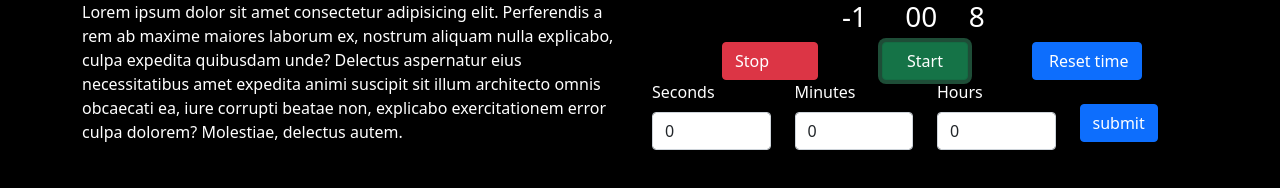
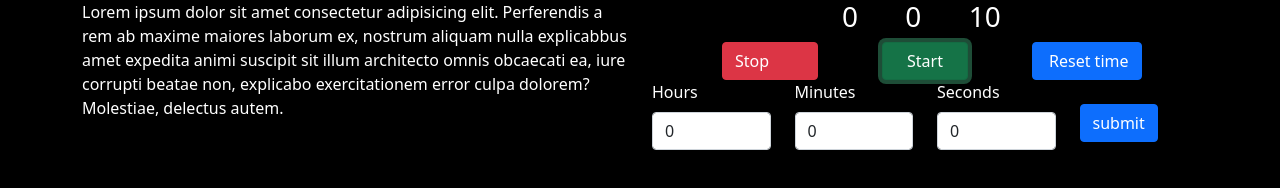
Before and after one commit to cloudec11/jamhacks23, a plain HTML site: page time/index.html in a window 1280 px wide. Both pictures are taken after a click on the button "Start". Drawn offline with nearby package versions, Linux system fonts and the light colour scheme.

Commit message:
udpaetgeas

```diff
--- a/time/index.html
+++ b/time/index.html
@@ -32,8 +32,7 @@
             <p class="text-white">
               Lorem ipsum dolor sit amet consectetur adipisicing elit.
               Perferendis a rem ab maxime maiores laborum ex, nostrum aliquam
-              nulla explicabo, culpa expedita quibusdam unde? Delectus
-              aspernatur eius necessitatibus amet expedita animi suscipit sit
+              nulla explicabbus amet expedita animi suscipit sit
               illum architecto omnis obcaecati ea, iure corrupti beatae non,
               explicabo exercitationem error culpa dolorem? Molestiae, delectus
               autem.
@@ -77,12 +76,12 @@
             <!-- end bot row -->
             <div class="row">
               <div class="col">
-                <label for="sec-in" class="form-label text-white"
-                  >Seconds</label
+                <label for="hr-in" class="form-label text-white"
+                  >Hours</label
                 >
                 <input
-                  type="number"
-                  id="sec-in"
+                  type="number" min="0"
+                  id="hr-in"
                   class="form-control"
                   placeholder="0"
                   value="0"
@@ -93,7 +92,7 @@
                   >Minutes</label
                 >
                 <input
-                  type="number"
+                  type="number" min="0"
                   id="min-in"
                   class="form-control"
                   placeholder="0"
@@ -101,10 +100,10 @@
                 />
               </div>
               <div class="col">
-                <label for="hr-in" class="form-label text-white">Hours</label>
+                <label for="sec-in" class="form-label text-white">Seconds</label>
                 <input
-                  type="number"
-                  id="hr-in"
+                  type="number" min="0"
+                  id="sec-in"
                   class="form-control"
                   placeholder="0"
                   value="0"
--- a/time/timer.js
+++ b/time/timer.js
@@ -9,58 +9,38 @@ document.getElementById("stop").addEventListener("click", stopTime); //stop butt
 document.getElementById("start").addEventListener("click", startTime); //stop button
 document.getElementById("reset").addEventListener("click", resetTime); //reset
 document.getElementById("sub-time").addEventListener("click", setTime); //setting the time
+let totalSeconds = 0;
 
+//Convert to total seconds
 
-let curr = [
-    ts.innerText,
-    tm.innerText,
-    th.innerText
-];
-let original  = [
-    parseInt(ts.innerText),
-    tm.innerText,
-    th.innerText
-];
+let original = ["w", "r", "s"];
+
 var intervalID;
-
-let started = false;
-
-
+original[0] = ts.innerHTML;
+original[1] = tm.innerHTML;
+original[2] = th.innerHTML;
 function stopTime(){
     //stop time
     clearInterval(intervalID);
-    started = false;
 }
 
 function startTime(){
     //start time
-    if(!started){
 
-        if(parseInt(ts.innerHTML)>0){
+    intervalID = setInterval(function(){
+        totalSeconds = parseInt(ts.innerText) + (parseInt(tm.innerText) * 60) + (parseInt(th.innerText) * 3600);
+        updateTime();
+    }, 1000);
 
-            ts.innerHTML = curr[0]--;
-        }
 
-        intervalID = setInterval(function(){
-            ts.innerHTML = curr[0]--;
-            if(parseInt(ts.innerText)==0){
-                //decrement min on next
-                tm.innerHTML = curr[1]--;
-            }
-            if(parseInt(tm.innerText)==0){
-                //decrement hr
-                th.innerHTML = curr[2]--;
-            }
 
-        }, 1000);
-        started = true;
-    }
 }
 
 function resetTime(){
     ts.innerHTML = original[0];
-    ts.innerHTML = original[1];
-    ts.innerHTML = original[2];
+    tm.innerHTML = original[1];
+    th.innerHTML = original[2];
+
 
 }
 
@@ -68,4 +48,22 @@ function setTime(){
     ts.innerHTML = secin.value;
     tm.innerHTML = minin.value;
     th.innerHTML = hrin.value;
+    totalSeconds = parseInt(ts.innerText) + (parseInt(tm.innerText) * 60) + (parseInt(th.innerText) * 3600);
+    original[0] = ts.innerHTML;
+    original[1] = tm.innerHTML;
+    original[2] = th.innerHTML;
+
+
 }
+
+function updateTime(){
+    console.log(totalSeconds+"nig");
+    th.innerHTML = (totalSeconds - (totalSeconds % 3600)) / 3600
+    console.log(th.innerHTML);
+    totalSeconds-=parseInt(th.innerHTML)*3600;
+    console.log(tm.innerHTML);
+    tm.innerHTML = (totalSeconds - (totalSeconds % 60)) / 60
+    totalSeconds-=parseInt(tm.innerHTML)*60
+    console.log(ts.innerHTML);
+    ts.innerHTML = totalSeconds - (parseInt(tm.innerHTML * 60))
+}
```
